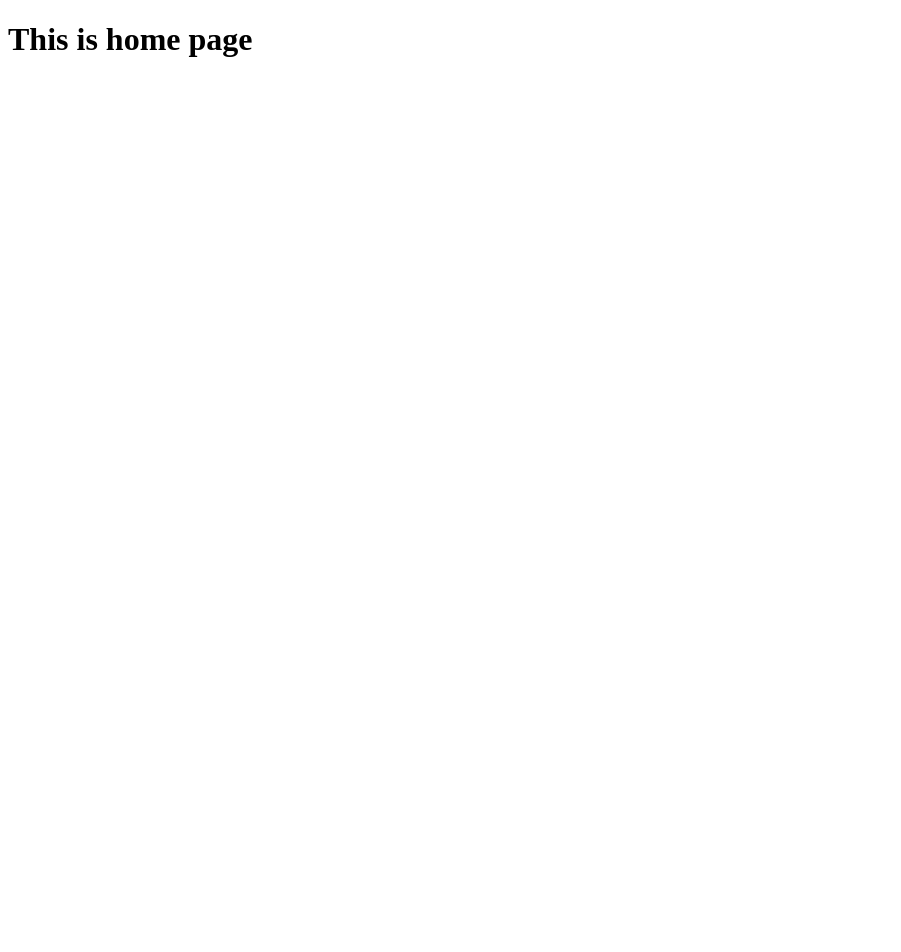
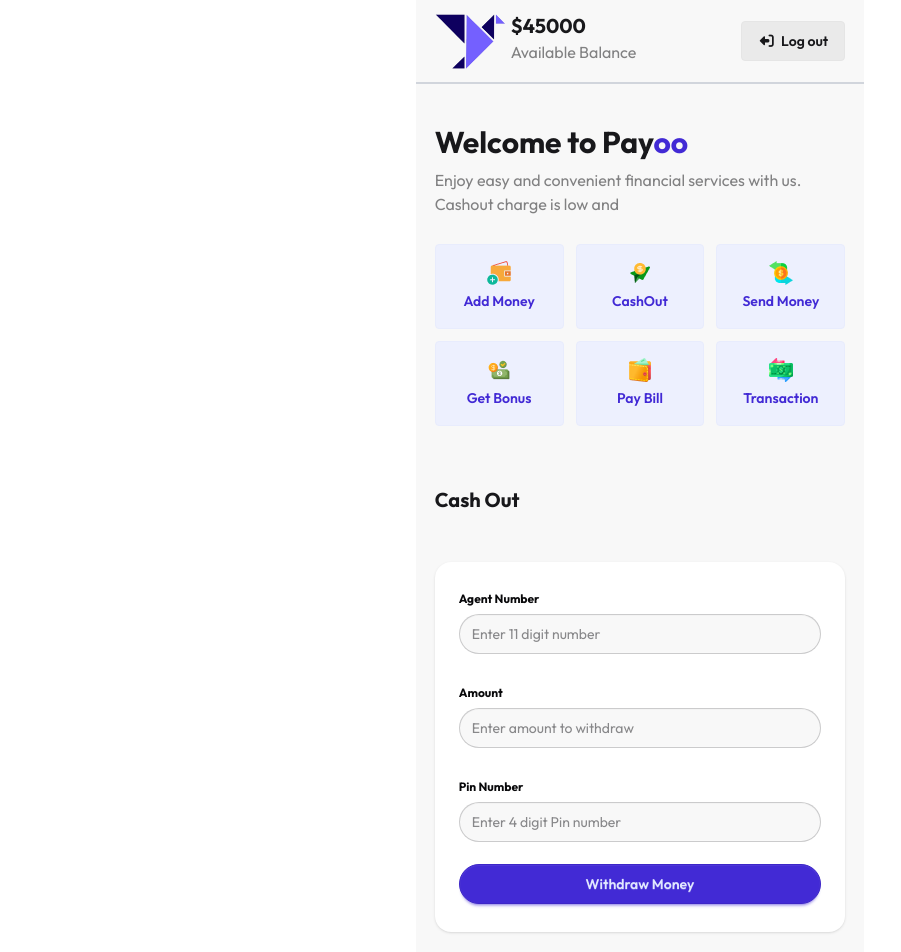
Before and after one commit to tanzid-48/payoo_transectionApp, a plain HTML site: page home.html in a window 1280 px wide. Shown: the whole page, without its empty margins (0-901 px from the left). Before the commit the page ends 800 px from the top, so only its background shows below. Drawn offline with nearby package versions, Linux system fonts and the light colour scheme.

Commit message:
Implement cash out form UI with input fields and withdraw button

```diff
--- a/home.html
+++ b/home.html
@@ -3,9 +3,109 @@
 <head>
     <meta charset="UTF-8">
     <meta name="viewport" content="width=device-width, initial-scale=1.0">
-    <title>Home</title>
+
+    <title>Payoo | Home page</title>
+    <!-- title app logo -->
+    <link rel="shortcut icon" href="./assets/logo.png" type="image/x-icon">
+
+    <!-- tailwind + daisy ui -->
+     <link href="https://cdn.jsdelivr.net/npm/daisyui@5" rel="stylesheet" type="text/css" />
+<script src="https://cdn.jsdelivr.net/npm/@tailwindcss/browser@4"></script>
+
+<!--  google font  -->
+  <link rel="preconnect" href="https://fonts.googleapis.com">
+<link rel="preconnect" href="https://fonts.gstatic.com" crossorigin>
+<link href="https://fonts.googleapis.com/css2?family=Outfit:wght@100..900&display=swap" rel="stylesheet">
+
+<!-- font icon awesome -->
+ <link rel="stylesheet" href="https://cdnjs.cloudflare.com/ajax/libs/font-awesome/7.0.1/css/all.min.css" integrity="sha512-2SwdPD6INVrV/lHTZbO2nodKhrnDdJK9/kg2XD1r9uGqPo1cUbujc+IYdlYdEErWNu69gVcYgdxlmVmzTWnetw==" crossorigin="anonymous" referrerpolicy="no-referrer" />
+
+
+ <style>
+    *{
+     font-family: "Outfit", sans-serif;
+    }
+</style>
+
+
 </head>
-<body>
-    <h1>This is home page</h1>
+
+<body class="min-h-screen max-w-md bg-base-200 mx-auto">
+    <header class="border-b-2 border-gray-300">
+        <section class="w-11/12 mx-auto py-3 flex justify-between items-center">
+            <div class="left flex gap-1">
+                <div class="logo w-18 ">
+                    <img src="./assets/logo.png" alt="">
+                </div>
+                <div class="balance-info">
+                    <h2 class="text-xl font-bold">$<span id="balance">45000</span></h2>
+                    <p class="text-neutral/50">Available Balance</p>
+                </div>
+            </div>
+            <div class="right">
+                <a href="index.html" class="btn btn-soft"> <i class="fa-solid fa-right-from-bracket fa-flip-horizontal"></i>
+              Log out</a>
+            </div>
+
+        </section>
+    </header>
+    <section class="w-11/12 mx-auto py-10 space-y-2">
+        <h2 class="text-3xl font-bold ">Welcome to Pay<span class="text-primary">oo</span></h2>
+         <p class="text-neutral/50">Enjoy easy and convenient financial services with us. Cashout charge is low and </p>
+
+         <div class="buttons grid grid-cols-3 gap-3 mt-7 ">
+
+            <button class="btn flex-col h-full py-4 btn-primary btn-soft ">
+                <img src="./assets/opt-1.png" alt="">
+                <p>Add Money</p>
+            </button>
+            <button class="btn flex-col h-full py-4 btn-primary btn-soft ">
+                <img src="./assets/opt-2.png" alt="">
+                <p>CashOut</p>
+            </button>
+            <button class="btn flex-col h-full py-4 btn-primary btn-soft ">
+                <img src="./assets/opt-3.png" alt="">
+                <p>Send Money</p>
+            </button>
+            <button class="btn flex-col h-full py-4 btn-primary btn-soft ">
+                <img src="./assets/opt-4.png" alt="">
+                <p>Get Bonus</p>
+            </button>
+            <button class="btn flex-col h-full py-4 btn-primary btn-soft ">
+                <img src="./assets/opt-5.png" alt="">
+                <p>Pay Bill</p>
+            </button>
+            <button class="btn flex-col h-full py-4 btn-primary btn-soft ">
+                <img src="./assets/opt-6.png" alt="">
+                <p>Transaction</p>
+            </button>
+         </div>
+    </section>
+
+    <section id="cash-out" class="w-11/12 mx-auto py-5">
+        <h2 class="text-xl font-bold mb-2">Cash Out</h2>
+          <div class="from pt-10">
+        <div class="card bg-base-100 w-full shadow rounded-2xl">
+      <div class="card-body">
+        <fieldset class="fieldset">
+          <label class="label text-neutral font-bold">Agent Number</label>
+          <input id="cashout-number" maxlength="11" minlength="11"  type="text" class="input rounded-full bg-base-200 w-full " placeholder="Enter 11 digit number" />
+          <br>
+          <label class="label text-neutral font-bold">Amount </label>
+          <input id="amount" maxlength="11" minlength="11"  type="number" class="input rounded-full bg-base-200 w-full " placeholder="Enter amount to withdraw" />
+          <br>
+          <label class="label text-neutral font-bold">Pin Number</label>
+          <input id="casout-pin" maxlength="4" minlength="4" type="password" class="input rounded-full bg-base-200 w-full" placeholder="Enter 4 digit Pin number" />
+
+          <button id="cashOut-btn" class="btn btn-primary rounded-full mt-4">Withdraw Money</button>
+        </fieldset>
+      </div>
+    </div>
+  </div>
+
+    </section>
+
+    <script src="/scritp/cashout.js"></script>
+
 </body>
 </html>
--- /dev/null
+++ b/scritp/cashout.js
@@ -0,0 +1,11 @@
+
+document.getElementById('cashOut-btn').addEventListener('click',function(){
+ console.log("taka nai");
+
+
+
+
+
+
+
+})
--- a/scritp/login.js
+++ b/scritp/login.js
@@ -21,6 +21,4 @@ document.getElementById('btn-login').addEventListener('click',   function (event
     return;
   }
 
-
-
     })
```
Also changed, not shown: index.html (+3 -5 lines).
